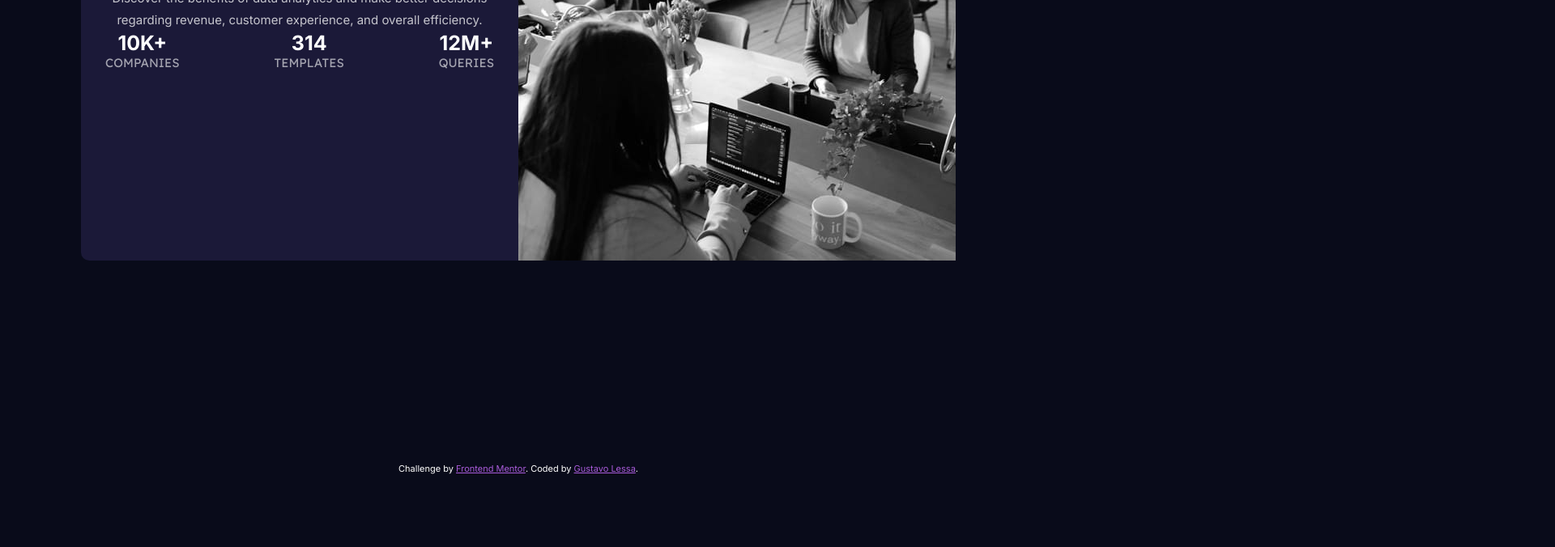
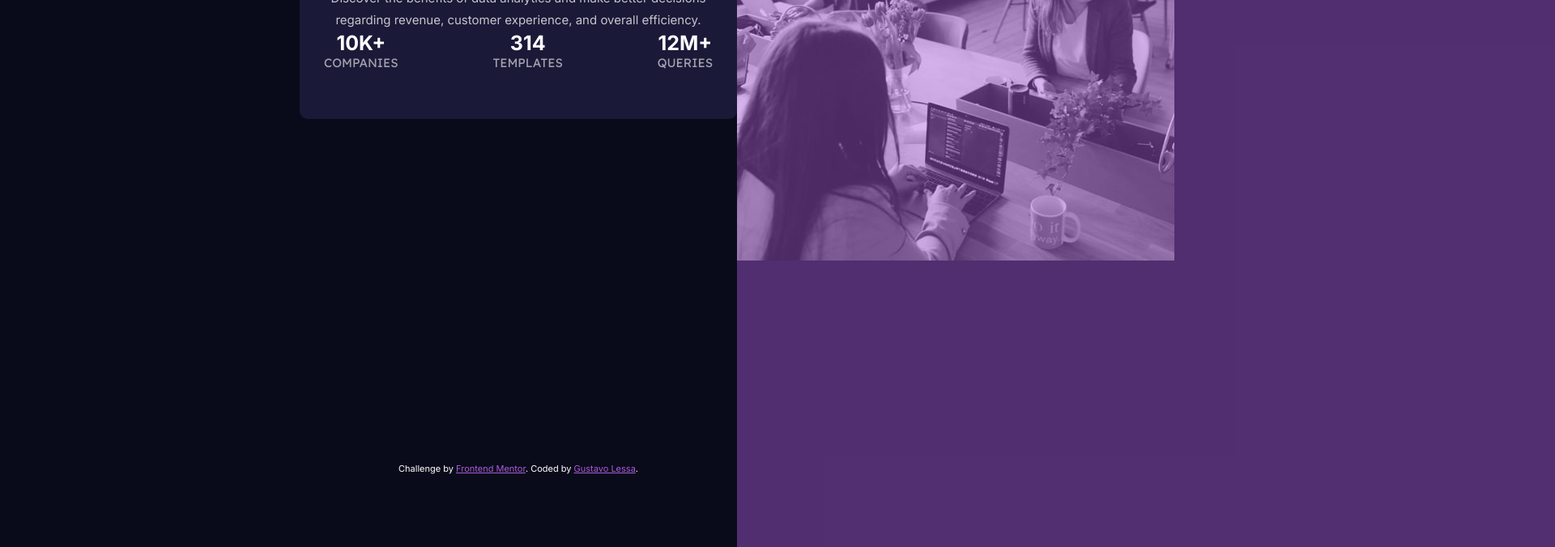
Before and after one commit to gustavolessagoncalves2/stats-preview-card-component, a plain HTML site: page index.html in a window 1280 px wide. Shown: the part 199-875 px from the top of the page at 81% size, 1920 px wide, since content can reach past the window. Before the commit the page ends 800 px from the top, so only its background shows below. Drawn offline with Linux system fonts and the light colour scheme.

Commit message:
tentando inserir filtro de cor

```diff
--- a/index.html
+++ b/index.html
@@ -12,10 +12,12 @@
   <main>
 
     <div class="main-img">
-        <picture>
-          <source media="(min-width:400px)" srcset="stats-preview-card-component-main/images/image-header-desktop.jpg">
-          <img src="stats-preview-card-component-main/images/image-header-mobile.jpg" alt="ambiente de escritório" >
-        </picture>
+        <div class="overlay">
+          <picture>
+            <source media="(min-width:400px)" srcset="stats-preview-card-component-main/images/image-header-desktop.jpg">
+            <img src="stats-preview-card-component-main/images/image-header-mobile.jpg" alt="ambiente de escritório" class="behind">
+          </picture>
+        </div>
     </div>
 
     <div class="main-content">
--- a/style.css
+++ b/style.css
@@ -40,12 +40,28 @@ main {
 }
 
 .main-img {
+    max-width: 540px;
     max-height: 446px;
     /*width: 100%;*/
     /*border-radius: 10px 10px 0px 0px;*/
 }
 
 /*Tentar aplicar filtro à imagem, sobrepondo uma Div a ela*/
+
+.overlay {
+    background-color: hsla(277, 64%, 61%, 0.445);
+    position: absolute;
+    height: 100%;
+    width: 100%;
+}
+
+.behind {
+    position: absolute;
+    left: 0;
+    z-index: -1;
+
+    max-width: 100%;
+}
 
 .main-content {
 
```
